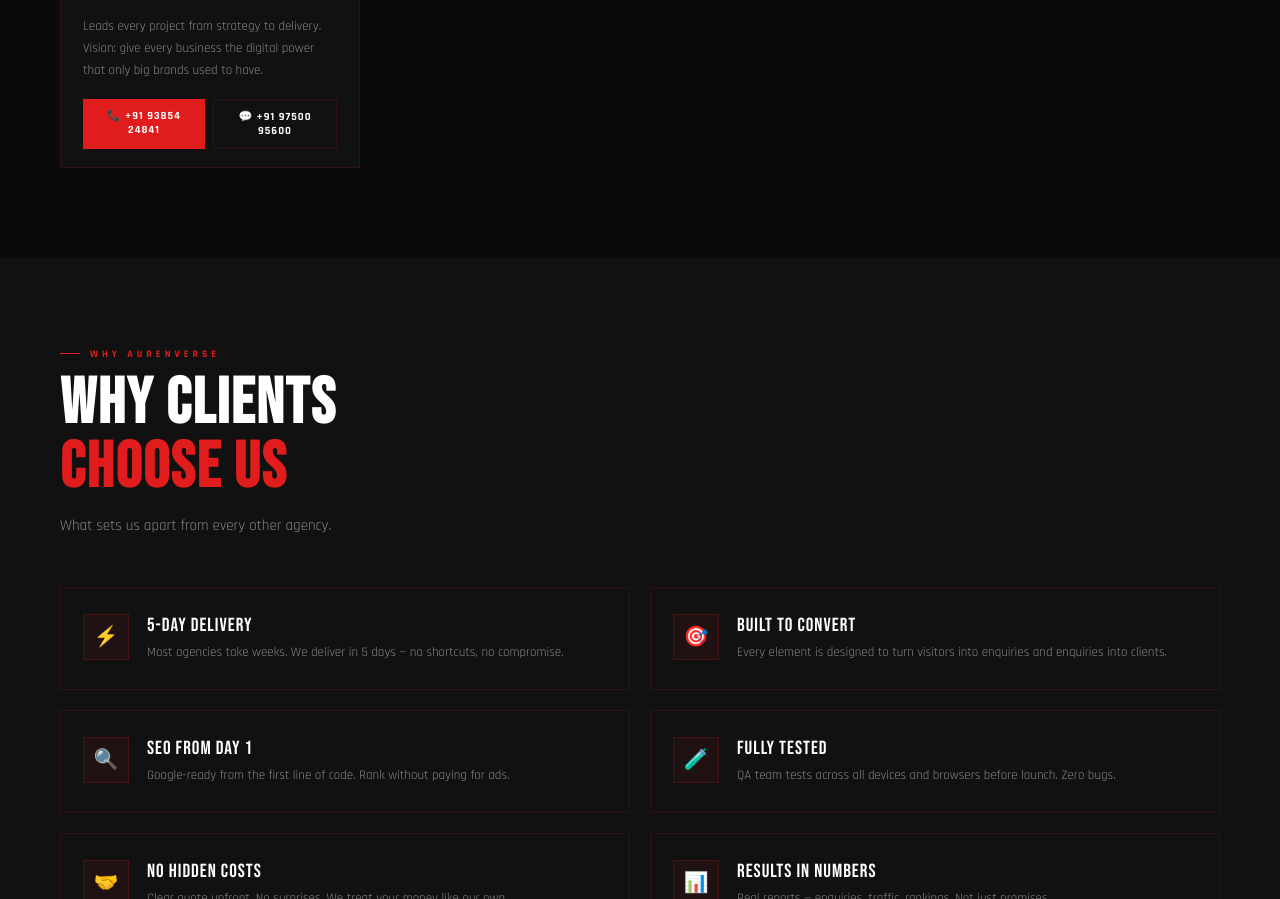
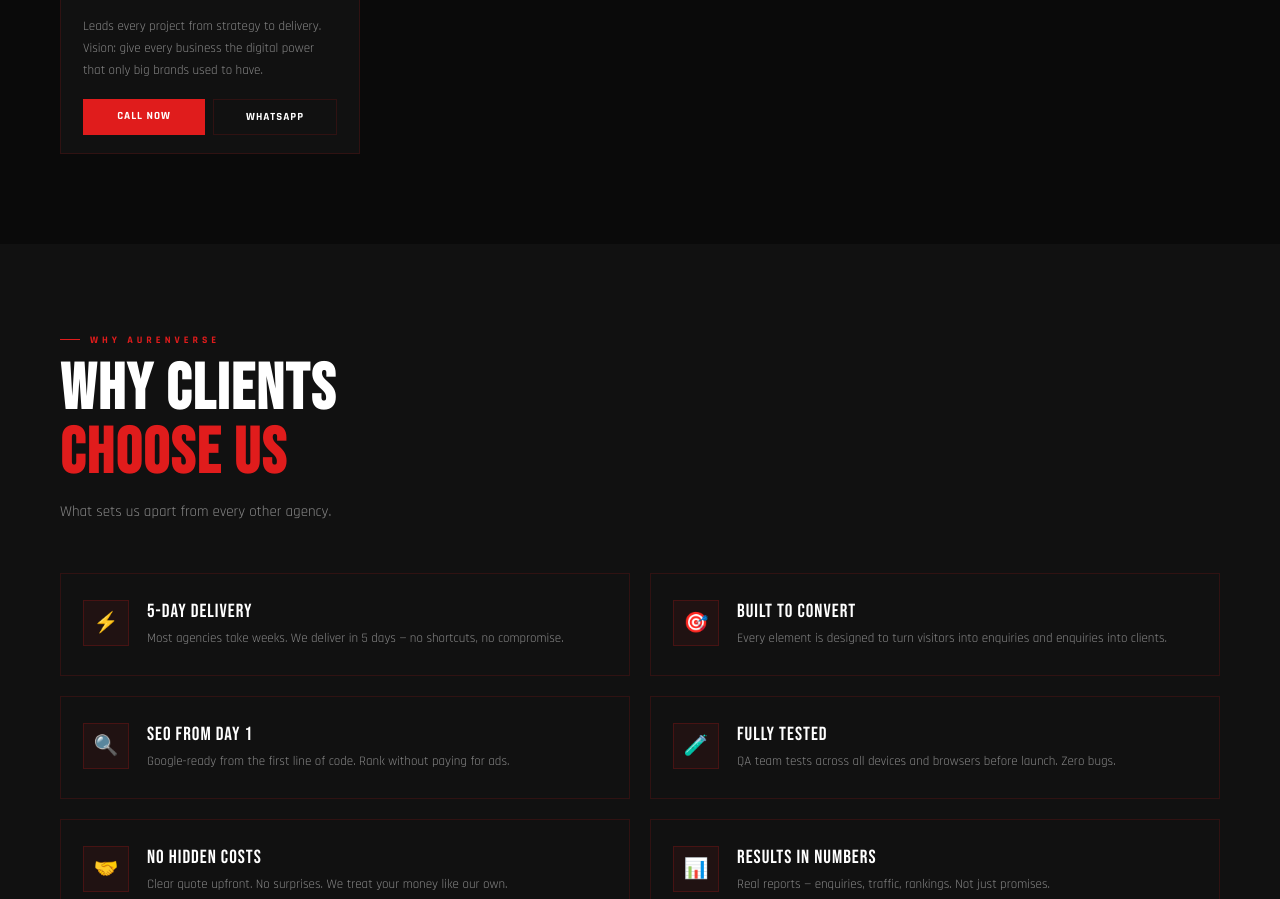
Before and after one commit to ARULSEBASTIN71/aurenverse, a website: page public/index.html in a window 1280 px wide. Shown: the part 2919-3818 px from the top of the page. Drawn offline with Linux system fonts and the light colour scheme.

```diff
--- a/public/index.html
+++ b/public/index.html
@@ -421,9 +421,9 @@ footer img{height:30px;object-fit:contain}
       </div>
       <div class="founder-bio">Leads every project from strategy to delivery. Vision: give every business the digital power that only big brands used to have.</div>
       <div class="founder-btns">
-  <a href="tel:+919385424841" class="f-btn f-btn-red">📞 +91 93854 24841</a>
-  <a href="https://wa.me/919750095600?text=Hi%20AurenVerse!%20I%20want%20to%20enquire." target="_blank" class="f-btn f-btn-out">💬 +91 97500 95600</a>
-</div>
+        <a href="tel:+91 9385424841" class="f-btn f-btn-red">Call Now</a>
+        <a href="https://wa.me/919750095600" target="_blank" class="f-btn f-btn-out">WhatsApp</a>
+      </div>
     </div>
     <div style="display:grid;grid-template-columns:1fr 1fr;gap:12px">
       <div class="team-card"><div class="tc-icon">🎨</div><div><div style="display:flex;align-items:center;gap:6px"><div class="tc-role">UI/UX Designers</div><div class="tc-count">2+</div></div><div class="tc-desc">Pixel-perfect layouts built to convert.</div></div></div>
```
